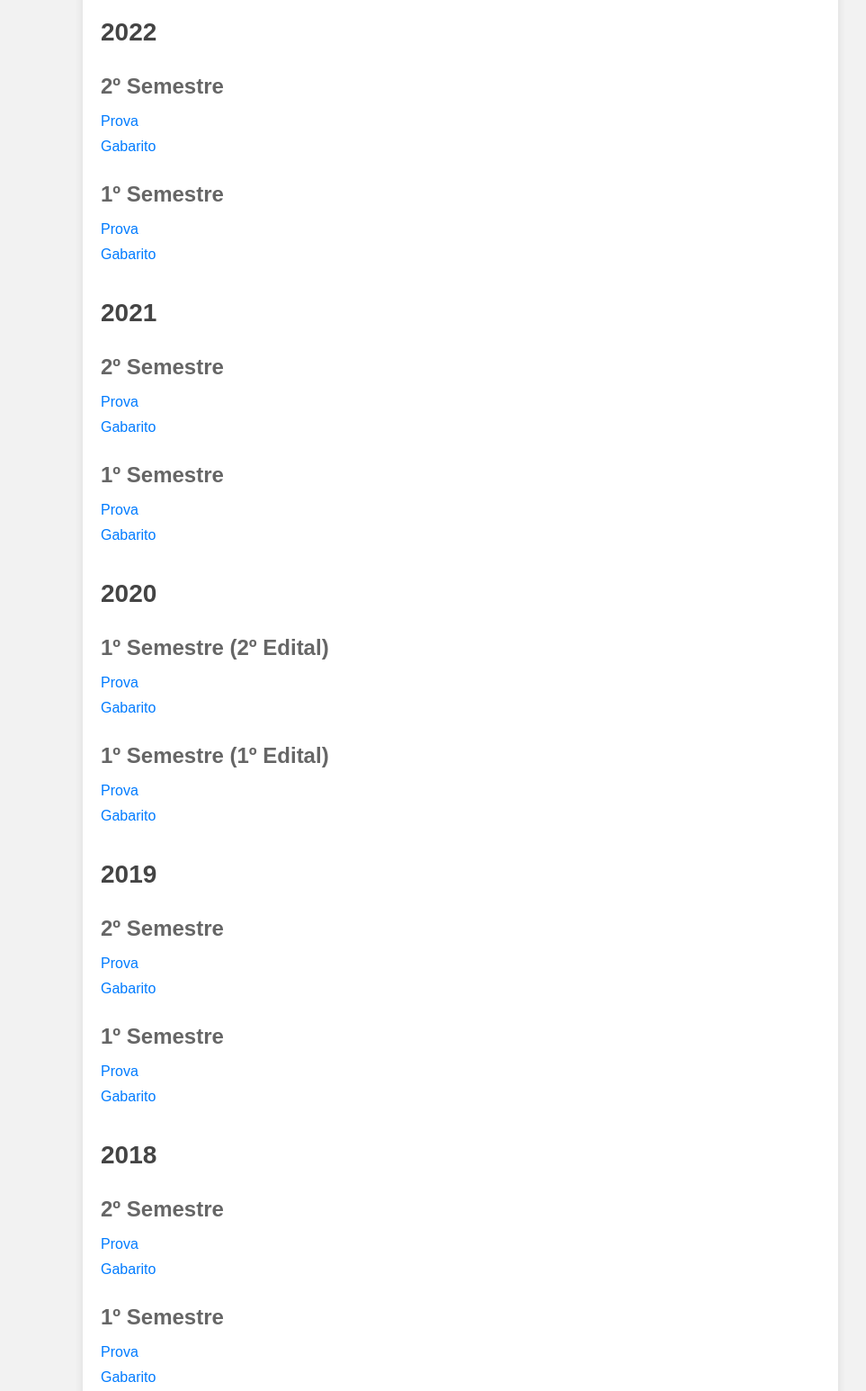
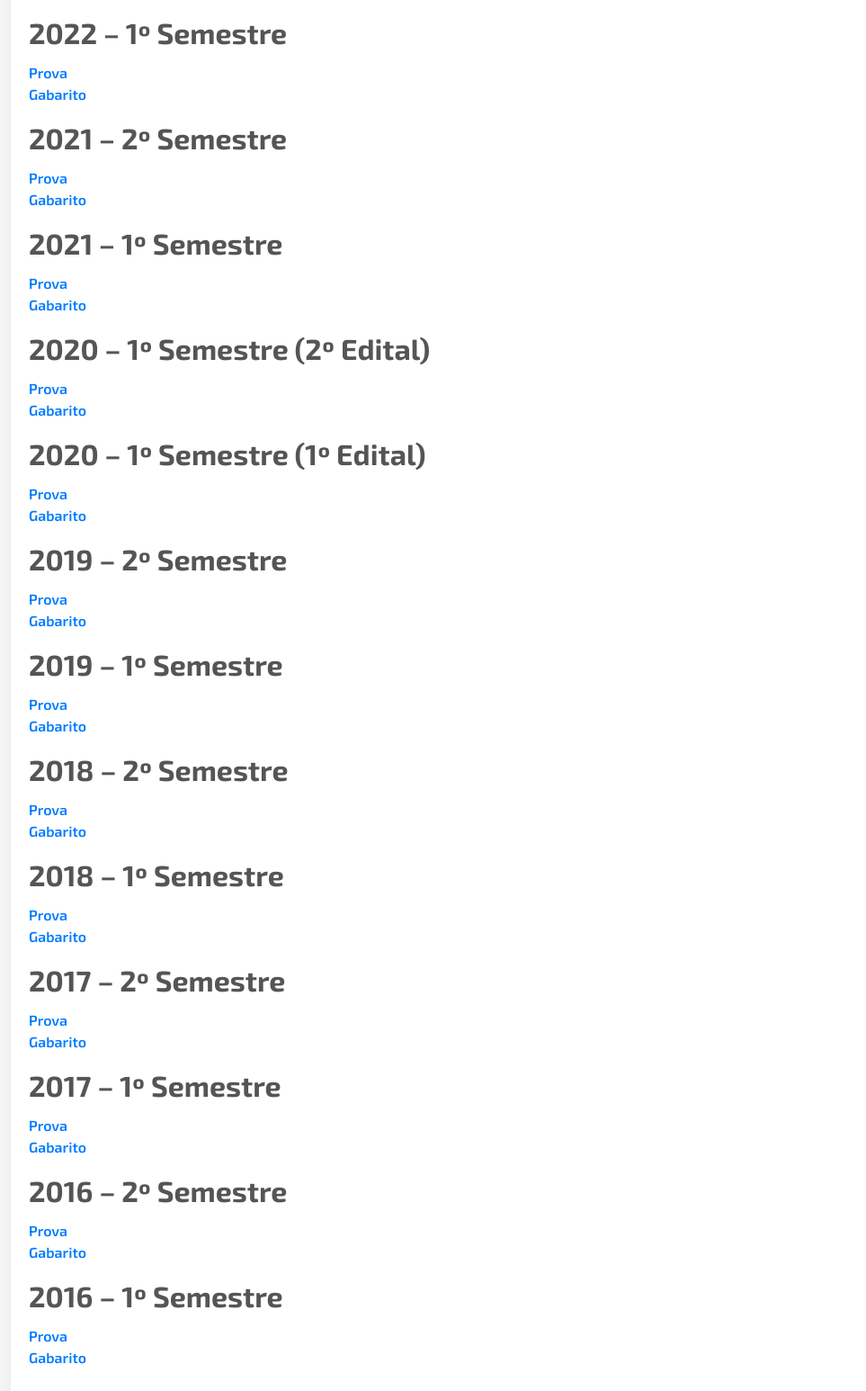
Before and after one commit to skued/provas, a plain HTML site: page provas_vassouras.html in a window 1280 px wide. Shown: the part 692-2238 px from the top of the page at 90% size, without its empty margins (128-1091 px from the left). Drawn offline with Linux system fonts and the light colour scheme.

Commit message:
provas_vassouras.html

```diff
--- a/provas_vassouras.html
+++ b/provas_vassouras.html
@@ -4,259 +4,276 @@
 <head>
     <meta charset="UTF-8">
     <meta name="viewport" content="width=device-width, initial-scale=1.0">
-    <title>skued - Repositório de provas</title>
+    <title>Universidade de Vassouras</title>
+    <link href="https://fonts.googleapis.com/css2?family=Exo+2:wght@400;600;700&display=swap" rel="stylesheet">
     <style>
         body {
             font-family: 'Exo 2', sans-serif;
-            margin: 10px 0; /* Adicionando pequeno espaço superior */
+            margin: 0;
             padding: 0;
-            background-color: #f2f2f2;
+            background-color: #f4f4f4;
+            color: #333;
         }
 
         .container {
-            max-width: 800px;
-            margin: 0 auto;
+            max-width: 960px;
+            margin: 20px auto;
             padding: 20px;
-            background-color: #fff; /* Alteração para fundo branco */
-            box-shadow: 0 0 10px rgba(0, 0, 0, 0.1);
-            border-radius: 5px;
+            background-color: #ffffff;
+            box-shadow: 0 4px 8px rgba(0, 0, 0, 0.05);
+            border-radius: 8px;
+            text-align: left;
+        }
+
+        .logo {
+            max-width: 150px;
+            display: block;
+            margin: 10px auto;
         }
 
         h1 {
             text-align: center;
-            font-size: 36px;
+            font-weight: 700;
+            font-size: 2.5em;
             color: #333;
+            margin-top: 0;
             margin-bottom: 20px;
         }
 
         h2 {
-            font-size: 28px;
-            color: #444;
-            margin-top: 40px;
-            margin-bottom: 20px;
+            font-size: 2.0em;
+            color: #555;
+            text-align: left;
+            margin-top: 20px;
+            margin-bottom: 10px;
         }
 
         h3 {
-            font-size: 24px;
+            font-size: 1.5em;
             color: #666;
-            margin-top: 30px;
-            margin-bottom: 15px;
+            text-align: left;
+            margin-top: 10px;
+            margin-bottom: 10px;
         }
 
         ul {
             list-style-type: none;
-            padding-left: 0;
+            padding: 0;
         }
 
         li {
-            margin-bottom: 10px;
+            margin-bottom: 5px;
+            font-size: 1em;
         }
 
         a {
             color: #007bff;
             text-decoration: none;
+            font-weight: 600;
         }
 
         a:hover {
             text-decoration: underline;
+        }
+
+        .monitoria {
+            background-color: #004080;
+            color: #ffffff;
+            padding: 20px;
+            border-radius: 8px;
+            margin-top: 40px;
+            text-align: center;
         }
     </style>
 </head>
 
 <body>
     <div class="container">
-        <h1>skued - Repositório de provas</h1>
-        <h2>Universidade de Vassouras</h2>
+        <img src="https://skued.com.br/wp-content/uploads/2023/11/skued-pre-vestibular.png" alt="skued Logo" class="logo">
+        <h1>Universidade de Vassouras</h1>
+
+        <!-- 2024 -->
         <div>
-            <h2>2024</h2>
-            <div>
-                <h3>1º Semestre</h3>
+            <h2>2024 – 1º Semestre</h2>
             <ul>
                 <li><a href="https://drive.google.com/file/d/1w8xBzbedTFyouTETZArn5T7QRLoBtL4f/view?usp=drive_link" target="_blank">Prova</a></li>
                 <li><a href="https://drive.google.com/file/d/1IVzsnvbGzdHdXdr1Gs9X0g9dHsF_O3Cq/view?usp=drive_link" target="_blank">Gabarito</a></li>
             </ul>
         </div>
-        </div>
+
+        <!-- 2023 -->
         <div>
-            <h2>2023</h2>
-            <div>
-                <h3>2º Semestre</h3>
+            <h2>2023 – 2º Semestre</h2>
             <ul>
                 <li><a href="https://drive.google.com/file/d/1V6Icv3J5q9k536ICsnmw0w2YuEiOcWHz/view?usp=drive_link" target="_blank">Prova</a></li>
                 <li><a href="https://drive.google.com/file/d/1fWXtjCGf-Qn4q9pgL_pUJypSYcrvrL0G/view?usp=drive_link" target="_blank">Gabarito</a></li>
             </ul>
         </div>
         <div>
-                <h3>1º Semestre</h3>
+            <h2>2023 – 1º Semestre</h2>
             <ul>
                 <li><a href="https://drive.google.com/file/d/1d7vb1S8cJwSYefjMputGvjH3bivOW1TW/view?usp=drive_link" target="_blank">Prova</a></li>
                 <li><a href="https://drive.google.com/file/d/1Dt-_px_BA9mRCvi-b1aPVAJbqXQVthIa/view?usp=drive_link" target="_blank">Gabarito</a></li>
             </ul>
         </div>
-        </div>
+
+        <!-- 2022 -->
         <div>
-            <h2>2022</h2>
-            <div>
-                <h3>2º Semestre</h3>
+            <h2>2022 – 2º Semestre</h2>
             <ul>
-                    <li><a href="#" target="_blank">Prova</a></li>
-                    <li><a href="#" target="_blank">Gabarito</a></li>
+                <li><a href="https://drive.google.com/file/d/1JVvzIypfwnob8YafMqRgNW9tiBbS3UR2/view?usp=drive_link" target="_blank">Prova</a></li>
+                <li><a href="https://drive.google.com/file/d/1898sJGSMNEU7AYpGZcunmO7FFVi7-41G/view?usp=drive_link" target="_blank">Gabarito</a></li>
             </ul>
         </div>
         <div>
-                <h3>1º Semestre</h3>
+            <h2>2022 – 1º Semestre</h2>
             <ul>
                 <li><a href="https://drive.google.com/file/d/1gczr9aLxVaHDQT5pmhrpGHNDxC17ul1q/view?usp=drive_link" target="_blank">Prova</a></li>
                 <li><a href="https://drive.google.com/file/d/1TCgBguzCIg6TdLjUjIIFYfOF7ZxcLTZG/view?usp=drive_link" target="_blank">Gabarito</a></li>
             </ul>
         </div>
-        </div>
+
+        <!-- 2021 -->
         <div>
-            <h2>2021</h2>
-            <div>
-                <h3>2º Semestre</h3>
+            <h2>2021 – 2º Semestre</h2>
             <ul>
                 <li><a href="https://drive.google.com/file/d/1_kjBOZyddyf4-5I4RLNt_cJPtad1YvVt/view?usp=drive_link" target="_blank">Prova</a></li>
                 <li><a href="https://drive.google.com/file/d/1J-ao6RY3Ka9WeWp70B_Vi-RsKZDGlOPQ/view?usp=drive_link" target="_blank">Gabarito</a></li>
             </ul>
         </div>
         <div>
-                <h3>1º Semestre</h3>
+            <h2>2021 – 1º Semestre</h2>
             <ul>
                 <li><a href="https://drive.google.com/file/d/114chIz1HmvUi2Gu0nhkiiS1bTc3UE2aE/view?usp=drive_link" target="_blank">Prova</a></li>
                 <li><a href="https://drive.google.com/file/d/1EXKPldTEEtbJhY9gqnY-rUK0cL36UT_D/view?usp=drive_link" target="_blank">Gabarito</a></li>
             </ul>
         </div>
-        </div>
+
+        <!-- 2020 -->
         <div>
-            <h2>2020</h2>
-            <div>
-                <h3>1º Semestre (2º Edital)</h3>
+            <h2>2020 – 1º Semestre (2º Edital)</h2>
             <ul>
                 <li><a href="https://drive.google.com/file/d/1mwFQPjIaK3UqHtS21XygiX1thxvhpom1/view?usp=drive_link" target="_blank">Prova</a></li>
                 <li><a href="https://drive.google.com/file/d/1BbVXGkjxz1eRm8mB2_Kianc5n6W-FcAx/view?usp=drive_link" target="_blank">Gabarito</a></li>
             </ul>
         </div>
         <div>
-                <h3>1º Semestre (1º Edital)</h3>
+            <h2>2020 – 1º Semestre (1º Edital)</h2>
             <ul>
                 <li><a href="https://drive.google.com/file/d/1B20jVPNDUVbnZWrATsoW3AO5PaLoHqV9/view?usp=drive_link" target="_blank">Prova</a></li>
                 <li><a href="https://drive.google.com/file/d/1JjL-Oo_OWvwntdcntpkwhPnjZedaE7md/view?usp=drive_link" target="_blank">Gabarito</a></li>
             </ul>
         </div>
-        </div>
+
+        <!-- 2019 -->
         <div>
-            <h2>2019</h2>
-            <div>
-                <h3>2º Semestre</h3>
+            <h2>2019 – 2º Semestre</h2>
             <ul>
                 <li><a href="https://drive.google.com/file/d/10XJWr_r0ssOUuqWqe8eg-_2ndz2f08zd/view?usp=drive_link" target="_blank">Prova</a></li>
                 <li><a href="https://drive.google.com/file/d/1BHs_EkaMw-k4ZXR7dEO0qxJM-r9SYarP/view?usp=drive_link" target="_blank">Gabarito</a></li>
             </ul>
         </div>
         <div>
-                <h3>1º Semestre</h3>
+            <h2>2019 – 1º Semestre</h2>
             <ul>
                 <li><a href="https://drive.google.com/file/d/1VdCFoDBqBJB5gtK3FbbxMmn_xsvJ8fFY/view?usp=drive_link" target="_blank">Prova</a></li>
                 <li><a href="https://drive.google.com/file/d/1StoroWMxOw5EHk1-05BVkYh1c481pAGB/view?usp=drive_link" target="_blank">Gabarito</a></li>
             </ul>
         </div>
-        </div>
+
+        <!-- 2018 -->
         <div>
-            <h2>2018</h2>
-            <div>
-                <h3>2º Semestre</h3>
+            <h2>2018 – 2º Semestre</h2>
             <ul>
                 <li><a href="https://drive.google.com/file/d/1XPjYTIa73brcKqtGoPG3Nf6fqxlMBuuN/view?usp=drive_link" target="_blank">Prova</a></li>
                 <li><a href="https://drive.google.com/file/d/1BP7q-94fMZAcuqOAdhH5tL9D2LX2Sjvu/view?usp=drive_link" target="_blank">Gabarito</a></li>
             </ul>
         </div>
         <div>
-                <h3>1º Semestre</h3>
+            <h2>2018 – 1º Semestre</h2>
             <ul>
-                    <li><a href="https://drive.google.com/file/d/1VRXxxIs7PmnkJ8yoxtOPb7Zps5dHxCfd/view?usp=drive_link" target="_blank">Prova</a></li>
+                <li><a href="https://drive.google.com/file/d/1VRXxxIs7PmnkJ8yoxtOPb7Zps5dHxCfd/view?usp=drive_link" target="_blank">Prova</a></li
                 <li><a href="https://drive.google.com/file/d/1GFZqeaK13WTG22LkraV1uXk9QNwMKs6v/view?usp=drive_link" target="_blank">Gabarito</a></li>
             </ul>
         </div>
-        </div>
+
+        <!-- 2017 -->
         <div>
-            <h2>2017</h2>
-            <div>
-                <h3>2º Semestre</h3>
+            <h2>2017 – 2º Semestre</h2>
             <ul>
                 <li><a href="https://drive.google.com/file/d/1exuUVUtOxJWB_n9ETMWBYvOj4nEFnFzy/view?usp=drive_link" target="_blank">Prova</a></li>
                 <li><a href="https://drive.google.com/file/d/1ueHFAHizbrk2qbC0g-Q8V5zGTMJx-JXO/view?usp=drive_link" target="_blank">Gabarito</a></li>
             </ul>
         </div>
         <div>
-                <h3>1º Semestre</h3>
+            <h2>2017 – 1º Semestre</h2>
             <ul>
                 <li><a href="https://drive.google.com/file/d/14u8LdXJllUI6UgJ86-cq24uRJ1G7xzAi/view?usp=drive_link" target="_blank">Prova</a></li>
                 <li><a href="https://drive.google.com/file/d/1UcSgbqnh_tExZZPMnuAwj5rc9uVh4Jjg/view?usp=drive_link" target="_blank">Gabarito</a></li>
             </ul>
         </div>
-        </div>
+
+        <!-- 2016 -->
         <div>
-            <h2>2016</h2>
-            <div>
-                <h3>2º Semestre</h3>
+            <h2>2016 – 2º Semestre</h2>
             <ul>
                 <li><a href="https://drive.google.com/file/d/11f9noVlDqoJz40EBIg_zn31BYrmyMH9d/view?usp=drive_link" target="_blank">Prova</a></li>
                 <li><a href="https://drive.google.com/file/d/1dESYbaKPLCupLRUnV1JojnqKfFWAQeWD/view?usp=drive_link" target="_blank">Gabarito</a></li>
             </ul>
         </div>
         <div>
-                <h3>1º Semestre</h3>
+            <h2>2016 – 1º Semestre</h2>
             <ul>
                 <li><a href="https://drive.google.com/file/d/1eJ4amYI3LWD09e9peeTYw_ID5zXcCOnY/view?usp=drive_link" target="_blank">Prova</a></li>
                 <li><a href="https://drive.google.com/file/d/16aUh4U_EwQa6BUXyMNN0_FETsWW7Tv6i/view?usp=drive_link" target="_blank">Gabarito</a></li>
             </ul>
         </div>
-        </div>
+
+        <!-- 2015 -->
         <div>
-            <h2>2015</h2>
-            <div>
-                <h3>2º Semestre</h3>
+            <h2>2015 – 2º Semestre</h2>
             <ul>
                 <li><a href="https://drive.google.com/file/d/1Yvv1okbBygdBvJbGTGiWye4b5W57lXVS/view?usp=drive_link" target="_blank">Prova</a></li>
                 <li><a href="https://drive.google.com/file/d/1n_npImVZu1k8q32Cr7dqEuOyoNhNnqeI/view?usp=drive_link" target="_blank">Gabarito</a></li>
             </ul>
         </div>
         <div>
-                <h3>1º Semestre</h3>
+            <h2>2015 – 1º Semestre</h2>
             <ul>
                 <li><a href="https://drive.google.com/file/d/1dsyRBea-Suo7eyMM5JziJjgZOa69AG2K/view?usp=drive_link" target="_blank">Prova</a></li>
                 <li><a href="https://drive.google.com/file/d/1EQtfv-K8vW2ACBPOPWpBWSt82HFb5uPp/view?usp=drive_link" target="_blank">Gabarito</a></li>
             </ul>
         </div>
-        </div>
+
+        <!-- 2014 -->
         <div>
-            <h2>2014</h2>
-            <div>
-                <h3>2º Semestre</h3>
+            <h2>2014 – 2º Semestre</h2>
             <ul>
                 <li><a href="https://drive.google.com/file/d/1nhxzPliF6GtApCh6WnDsUVp2MuZevuUb/view?usp=drive_link" target="_blank">Prova</a></li>
                 <li><a href="https://drive.google.com/file/d/19wWfoux0N_YvfpZpN7dO2vAQnG883EUZ/view?usp=drive_link" target="_blank">Gabarito</a></li>
             </ul>
         </div>
         <div>
-                <h3>1º Semestre</h3>
+            <h2>2014 – 1º Semestre</h2>
             <ul>
                 <li><a href="https://drive.google.com/file/d/1GSZT-7tzYhhX2BP9gVl_BSci8L777i_T/view?usp=drive_link" target="_blank">Prova</a></li>
                 <li><a href="https://drive.google.com/file/d/1Mj9Jfld571ysWNxJ--5pBSDjPW4uhYC1/view?usp=drive_link" target="_blank">Gabarito</a></li>
             </ul>
         </div>
-        </div>
+
+        <!-- 2013 -->
         <div>
-            <h2>2013</h2>
-            <div>
-                <h3>1º Semestre</h3>
+            <h2>2013 – 1º Semestre</h2>
             <ul>
                 <li><a href="https://drive.google.com/file/d/14OrLUZcdMVk97oWTk-k-NGUtF41PDQ2G/view?usp=drive_link" target="_blank">Prova</a></li>
                 <li><a href="https://drive.google.com/file/d/1cLuaDSsvBRnw9s5kFiyqYRmDsNSvryvB/view?usp=drive_link" target="_blank">Gabarito</a></li>
             </ul>
         </div>
     </div>
+    <div class="monitoria">
+        <p>Tire suas dúvidas na Monitoria [e-sk]!<br>
+        Agende o seu atendimento! 🐶<br>
+        <a href="https://www.padlet.com/skued/monitoria">www.padlet.com/skued/monitoria</a></p>
     </div>
 </body>
 
```
Lines whose indentation alone changed are shown as unchanged.
